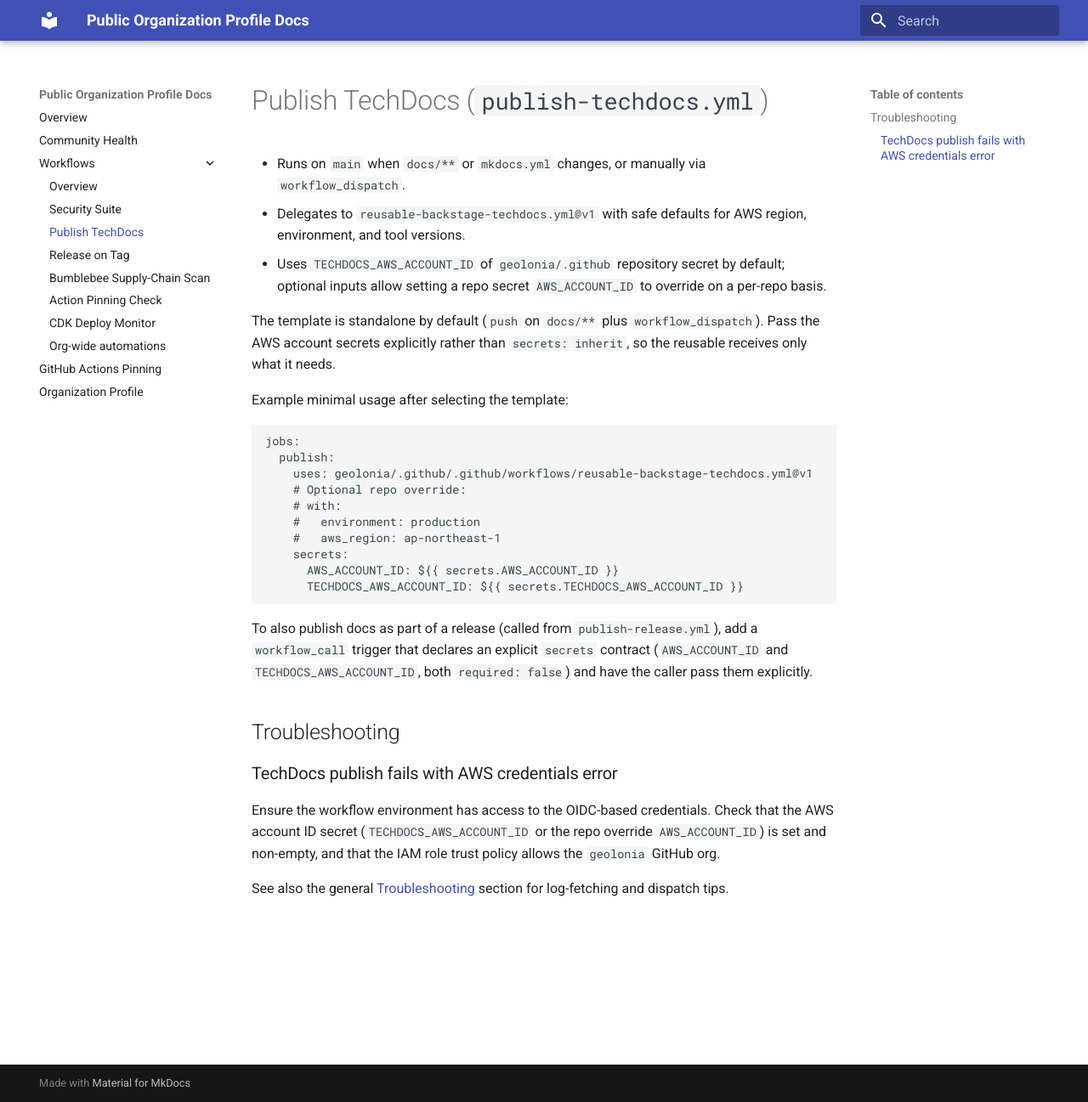
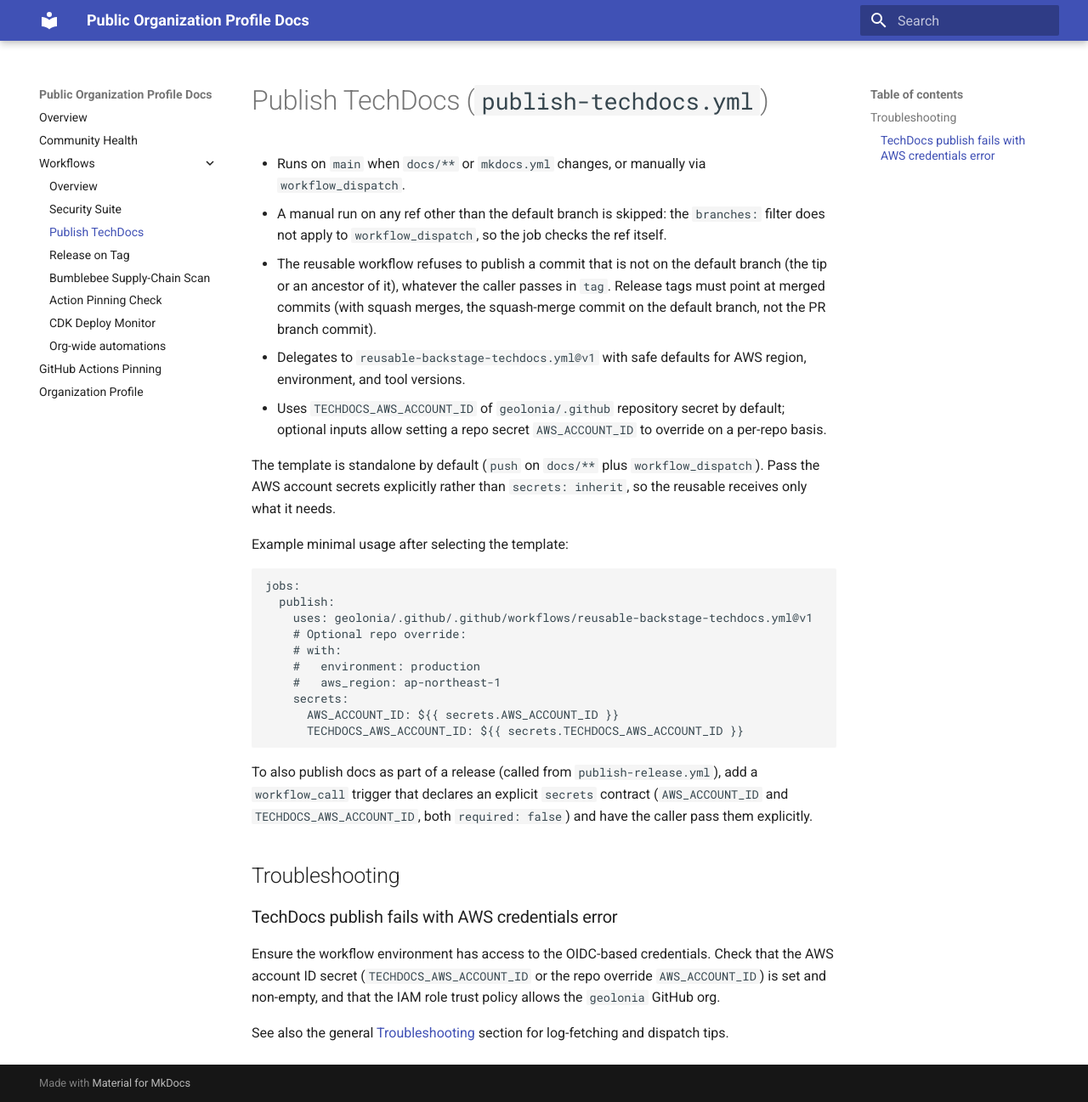
Before and after one commit to geolonia/.github, an MkDocs documentation site: the page built from docs/workflows/publish-techdocs.md, in a window 1280 px wide and 1297 px high. Shown: the whole window at 85% size. Built offline with MkDocs 1.6.1 and Material for MkDocs 9.7.7, drawn with Linux system fonts in a browser that asks for light colours.

Commit message:
fix(techdocs): publish only commits that are on the default branch (#176)
* fix(techdocs): publish only commits that are on the default branch

A manual workflow_dispatch run can start on any branch (the push
`branches:` filter does not apply to it), and the reusable workflow then
published that unmerged ref to the live Backstage entity.

- reusable-backstage-techdocs.yml: after checkout and before anything
  from the checkout runs or AWS credentials are configured, fail unless
  the checked-out commit is the default branch tip or an ancestor of it
  (compare API status identical/behind). Covers every caller and the
  `tag` input.
- publish-techdocs.yml template and this repo's copy: skip a
  workflow_dispatch run on any ref other than the default branch.
- docs: describe both.

* docs(techdocs): say 'any ref' and how to tag after a squash merge

```diff
--- a/docs/workflows/publish-techdocs.md
+++ b/docs/workflows/publish-techdocs.md
@@ -1,6 +1,13 @@
 # Publish TechDocs (`publish-techdocs.yml`)
 
 - Runs on `main` when `docs/**` or `mkdocs.yml` changes, or manually via `workflow_dispatch`.
+- A manual run on any ref other than the default branch is skipped: the
+  `branches:` filter does not apply to `workflow_dispatch`, so the job checks
+  the ref itself.
+- The reusable workflow refuses to publish a commit that is not on the default
+  branch (the tip or an ancestor of it), whatever the caller passes in `tag`.
+  Release tags must point at merged commits (with squash merges, the
+  squash-merge commit on the default branch, not the PR branch commit).
 - Delegates to `reusable-backstage-techdocs.yml@v1` with safe defaults for AWS
   region, environment, and tool versions.
 - Uses `TECHDOCS_AWS_ACCOUNT_ID` of `geolonia/.github` repository secret by default;
```
Also changed, not shown: 3 other files.
